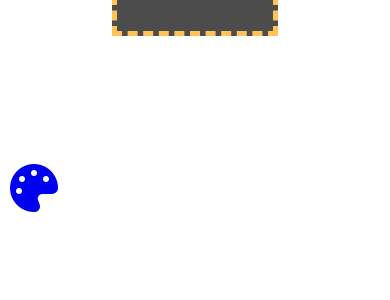
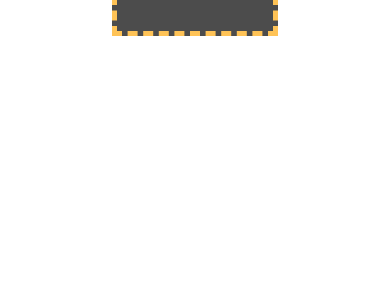
Before and after one commit to dborovac/car-card, a Flask app: template templates/error_not_a_car.html in a window 390 px wide. Shown: the part 241-541 px from the top of the page. Run offline with Flask 2, Linux system fonts and the light colour scheme; the template is opened without the code that fills it, so the values that code supplies are empty; some libraries are stand-ins or nearby versions.

Commit message:
minor fixes

```diff
--- a/static/css/stylesheet.css
+++ b/static/css/stylesheet.css
@@ -42,7 +42,7 @@ p {
 
 .icon {
     position: absolute;
-    top: 45%;
+    top: 42%;
     left: 10px;
 }
 
@@ -126,4 +126,8 @@ p {
     .icon {
         display: none;
     }
+
+    .colors {
+        display: none;
+    }
 }
--- a/templates/base.html
+++ b/templates/base.html
@@ -19,7 +19,7 @@
     <a href="https://github.com/dborovac/car-card" target="_blank" class="icon">
         <i class="fab fa-github fa-3x"></i>
     </a>
-    <a href="{{url_for('colors')}}" class="colors">
+    <a href="#" class="colors">
         <i class="fas fa-palette fa-3x"></i>
     </a>
     {% block body %}{% endblock %}
```
